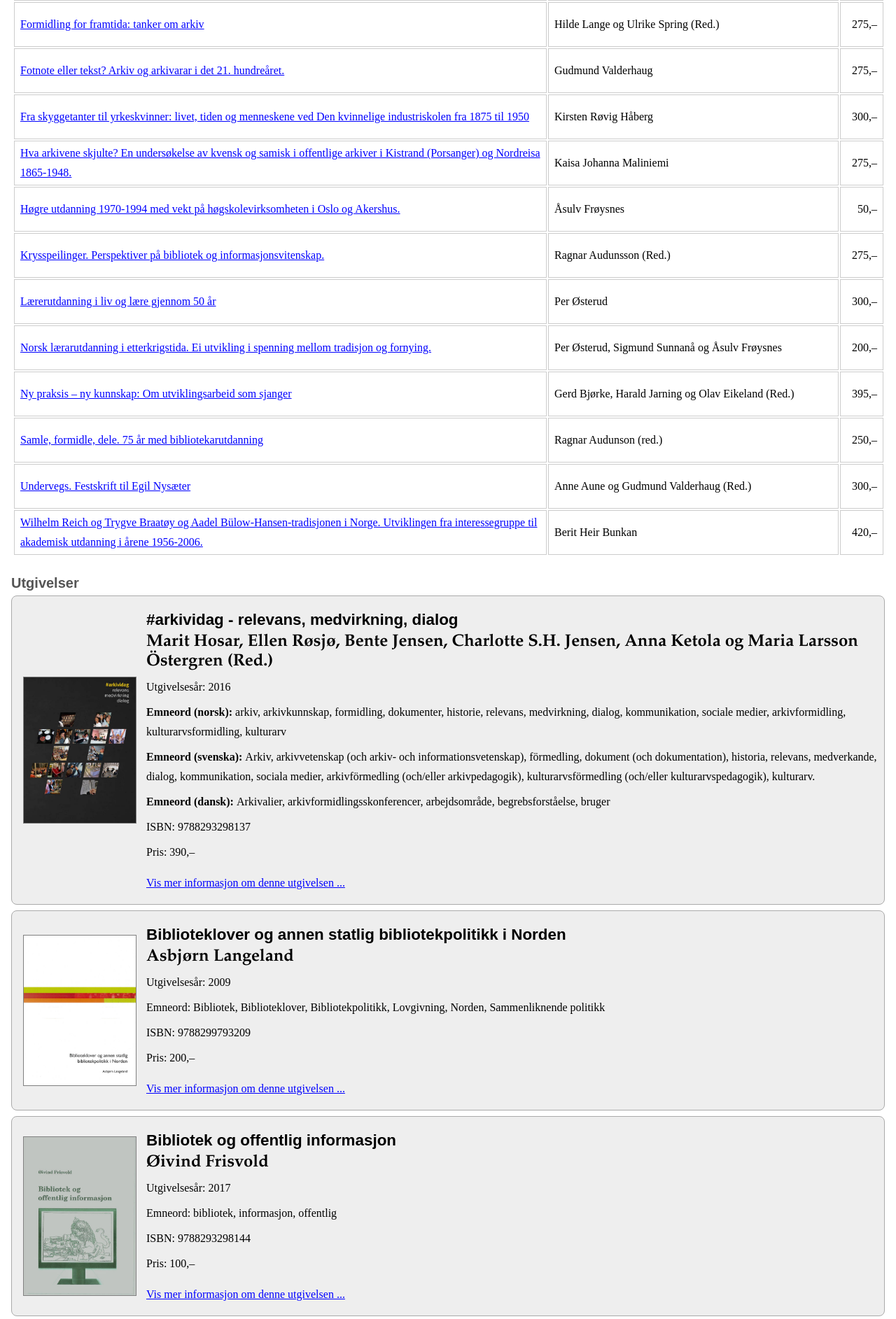
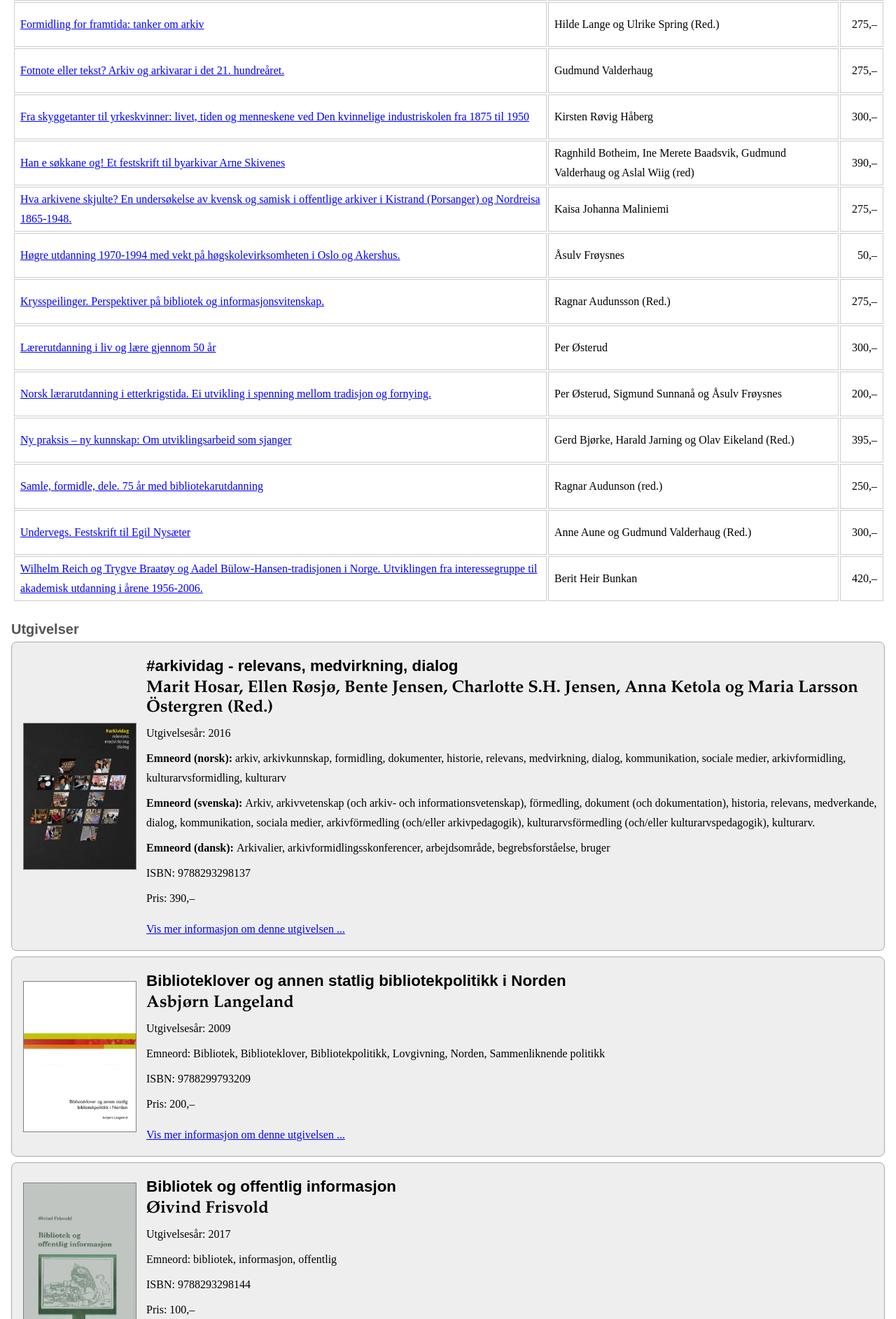
Before and after one commit to eirikhanssen/abm-media.no, a PHP site: page /utgivelser.php in a window 1280 px wide. Shown: the part 647-2532 px from the top of the page at 70% size. Run offline with PHP 8.4, Linux system fonts and the light colour scheme.

Commit message:
ny utgivelse

```diff
--- a/inc_booklist.php
+++ b/inc_booklist.php
@@ -152,6 +152,30 @@
             </a>
 		</p>
 	</div>
+
+
+	<div id="9788293298151" class="utgivelse contain">
+		<a href="utgivelse.php?isbn=9788293298151" title="Coverbilde for: Han e søkkane og! Et festskrift til byarkivar Arne Skivenes">
+			<img alt="Coverbilde for Han e søkkane og! Et festskrift til byarkivar Arne Skivenes" src="img/9788293298151.jpg" class="cover" height="200" width="153">
+		</a>
+		<h3 class="booktitle">Han e søkkane og! Et festskrift til byarkivar Arne Skivenes</h3>
+		<ul class="bookmeta">
+			<li class="authors">Ragnhild Botheim, Ine Merete Baadsvik, Gudmund Valderhaug og Aslal Wiig (red)</li>
+			<li>Utgivelses&aring;r: 2017</li>
+			<li class="keywords">Emneord: bibliotek, informasjon, offentlig</li>
+			<li>ISBN: 9788293298151</li>
+			<li class="price">390,&ndash;</li>
+		</ul>
+		<p class="more"><a href="utgivelse.php?isbn=9788293298151">
+                Vis mer informasjon om denne utgivelsen ...
+            </a>
+		</p>
+	</div>
+
+
+
+
+
 	<div id="9788299793230" class="utgivelse contain">
 		<a href="utgivelse.php?isbn=9788299793230" title="Coverbilde for: Hva arkivene skjulte? En unders&oslash;kelse av kvensk og samisk i offentlige arkiver i Kistrand (Porsanger) og Nordreisa 1865-1948.">
 			<img alt="Coverbilde for Hva arkivene skjulte? En unders&oslash;kelse av kvensk og samisk i offentlige arkiver i Kistrand (Porsanger) og Nordreisa 1865-1948." src="img/hva_arkivene_skjulte-461x600.jpg" class="cover" height="200" width="153">
@@ -170,6 +194,8 @@
             </a>
 		</p>
 	</div>
+
+
 	<div id="9788293298076" class="utgivelse contain">
 		<a href="utgivelse.php?isbn=9788293298076" title="Coverbilde for: H&oslash;gre utdanning 1970-1994 med vekt p&aring; h&oslash;gskolevirksomheten i Oslo og Akershus.">
 			<img alt="Coverbilde for H&oslash;gre utdanning 1970-1994 med vekt p&aring; h&oslash;gskolevirksomheten i Oslo og Akershus." src="img/froysnes-450x600.jpg" class="cover" height="200" width="150">
--- a/inc_booklist_table.php
+++ b/inc_booklist_table.php
@@ -59,12 +59,20 @@
 				<td>Kirsten R&oslash;vig H&aring;berg</td>
 				<td class="price">300,&ndash;</td>
 			</tr>
+
+			<tr>
+				<td><a href="#9788299793230">Han e søkkane og! Et festskrift til byarkivar Arne Skivenes</a></td>
+				<td>Ragnhild Botheim, Ine Merete Baadsvik, Gudmund Valderhaug og Aslal Wiig (red)</td>
+				<td class="price">390,&ndash;</td>
+			</tr>
+
 			<tr>
 				<td><a href="#9788299793230">Hva arkivene skjulte? En unders&oslash;kelse av kvensk og samisk i offentlige arkiver i Kistrand (Porsanger) og Nordreisa 1865-1948.</a>
 				</td>
 				<td>Kaisa Johanna Maliniemi</td>
 				<td class="price">275,&ndash;</td>
 			</tr>
+
 			<tr>
 				<td><a href="#9788293298076">H&oslash;gre utdanning 1970-1994 med vekt p&aring; h&oslash;gskolevirksomheten i Oslo og Akershus.</a>
 				</td>
```
Also changed, not shown: utgivelser/isbn9788293298151.php (added, +37 -0 lines), img/9788293298151.jpg (added).
